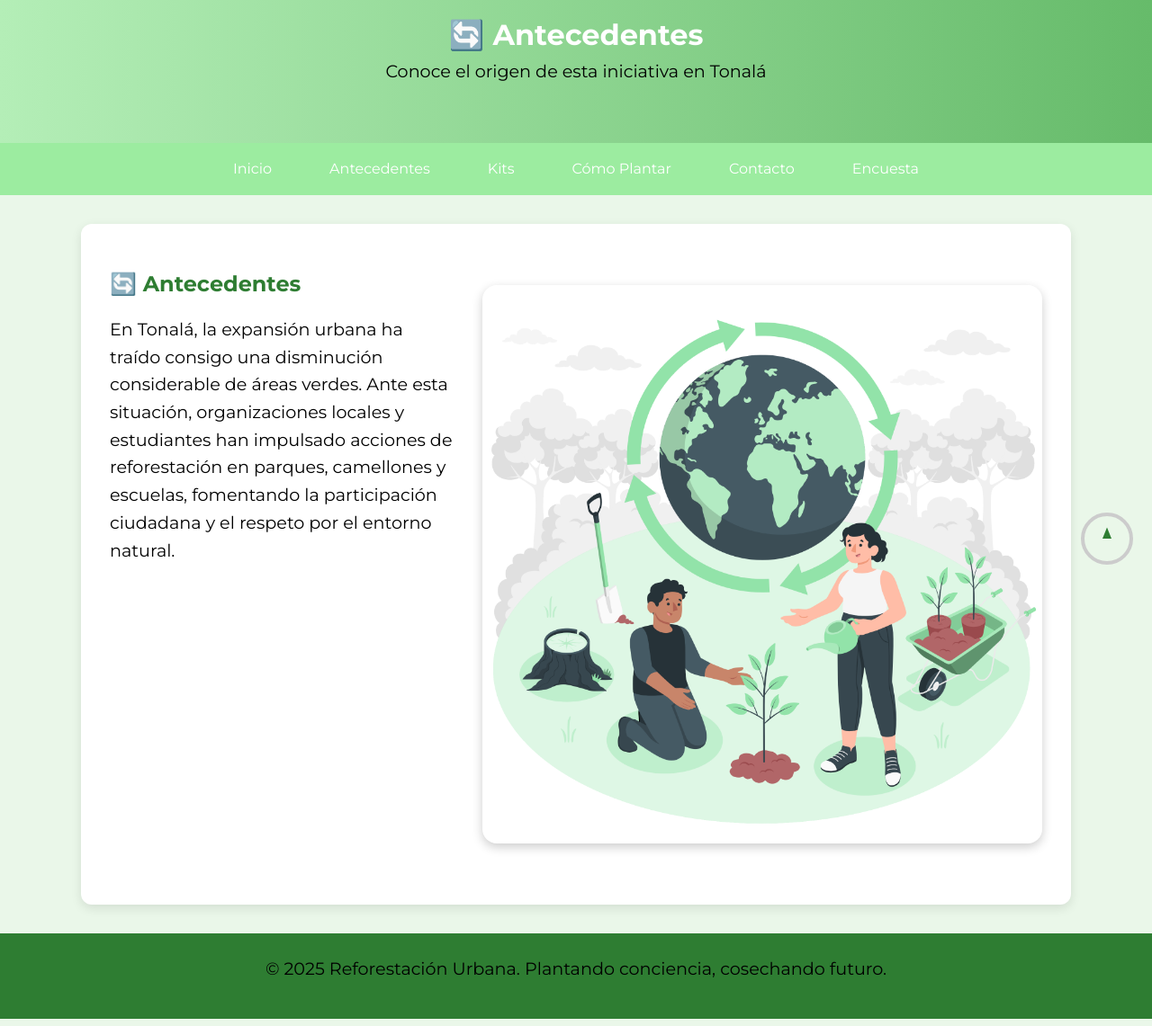
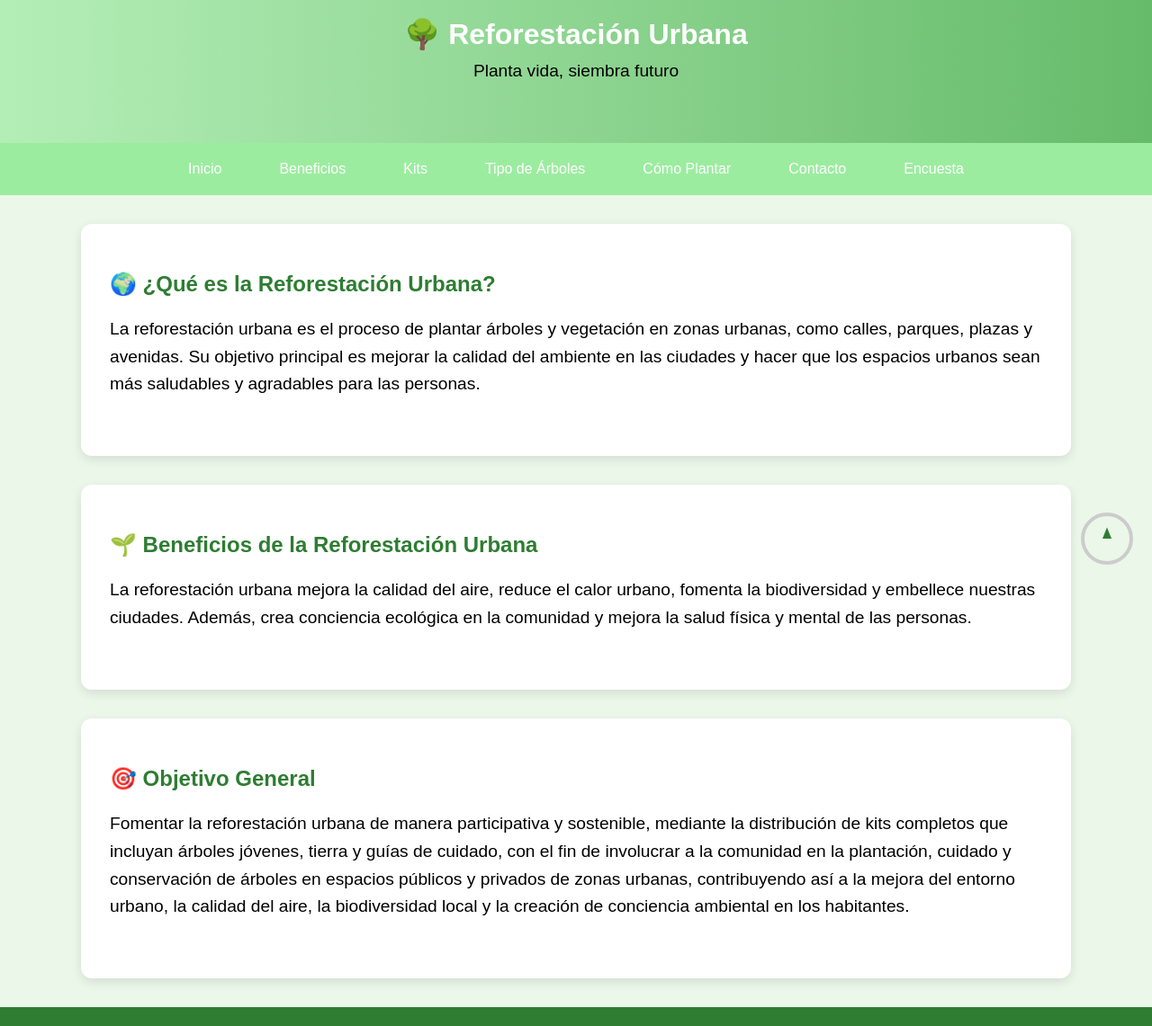
Before and after one commit to emiliano941/MedioAmbiente, a plain HTML site: page antecedentes.html in a window 1280 px wide. Shown: the part 151-1292 px from the top of the page at 90% size. Drawn offline with Linux system fonts and the light colour scheme.

Commit message:
Update antecedentes.html

```diff
--- a/antecedentes.html
+++ b/antecedentes.html
@@ -1,41 +1,51 @@
 <!DOCTYPE html>
 <html lang="es">
 <head>
-  <meta charset="UTF-8" />
-  <meta name="viewport" content="width=device-width, initial-scale=1.0"/>
-  <title>Antecedentes</title>
+  <meta charset="UTF-8">
+  <title>Inicio - Reforestación Urbana</title>
   <link rel="stylesheet" href="estilos.css">
-  <link href="https://fonts.googleapis.com/css2?family=Montserrat:wght@400;700&display=swap" rel="stylesheet">
+  <meta name="viewport" content="width=device-width, initial-scale=1.0" />
 </head>
 <body>
-
   <header>
     <img src="img/logo.png" alt="Logo Reforestación">
-  <h1>🔄 Antecedentes</h1>
-  <p>Conoce el origen de esta iniciativa en Tonalá</p>
+    <h1>🌳 Reforestación Urbana</h1>
+    <p>Planta vida, siembra futuro</p>
   </header>
 
   <nav>
-    <a href="index.html">Inicio</a>
-    <a href="antecedentes.html">Antecedentes</a>
+    <a href="index.html" class="active">Inicio</a>
+    <a href="antecedentes.html">Beneficios</a>
     <a href="kits.html">Kits</a>
+    <a href="Tipo.html">Tipo de Árboles</a>
     <a href="plantar.html">Cómo Plantar</a>
     <a href="contacto.html">Contacto</a>
     <a href="encuesta.html">Encuesta</a>
   </nav>
 
-<section class="section-flex visible">
-  <div class="section-text">
-    <h2>🔄 Antecedentes</h2>
-    <p>En Tonalá, la expansión urbana ha traído consigo una disminución considerable de áreas verdes. Ante esta situación, organizaciones locales y estudiantes han impulsado acciones de reforestación en parques, camellones y escuelas, fomentando la participación ciudadana y el respeto por el entorno natural.</p>
-  </div>
-  <img src="img/Reforest.png" alt="Reforestación Tonalá">
+  <main>
+    <!-- Secciones con animación activada -->
+    <section class="visible">
+      <h2>🌍 ¿Qué es la Reforestación Urbana?</h2>
+      <p>La reforestación urbana es el proceso de plantar árboles y vegetación en zonas urbanas, como calles, parques, plazas y avenidas. Su objetivo principal es mejorar la calidad del ambiente en las ciudades y hacer que los espacios urbanos sean más saludables y agradables para las personas.</p>
     </section>
 
+    <section class="visible">
+      <h2>🌱 Beneficios de la Reforestación Urbana</h2>
+      <p>La reforestación urbana mejora la calidad del aire, reduce el calor urbano, fomenta la biodiversidad y embellece nuestras ciudades. Además, crea conciencia ecológica en la comunidad y mejora la salud física y mental de las personas.</p>
+    </section>
+
+    <section class="visible">
+      <h2>🎯 Objetivo General</h2>
+      <p>Fomentar la reforestación urbana de manera participativa y sostenible, mediante la distribución de kits completos que incluyan árboles jóvenes, tierra y guías de cuidado, con el fin de involucrar a la comunidad en la plantación, cuidado y conservación de árboles en espacios públicos y privados de zonas urbanas, contribuyendo así a la mejora del entorno urbano, la calidad del aire, la biodiversidad local y la creación de conciencia ambiental en los habitantes.</p>
+    </section>
+  </main>
+
   <footer>
-  <p>&copy; 2025 Reforestación Urbana. Plantando conciencia, cosechando futuro.</p>
+    <p>&copy; 2025 Reforestación Urbana</p>
   </footer>
 
+  <!-- Botón de progreso de scroll -->
   <div id="scroll-progress">
     <svg viewBox="0 0 120 120">
       <circle cx="60" cy="60" r="54" stroke="#ccc" stroke-width="8" fill="none" />
@@ -46,6 +56,7 @@
     </svg>
   </div>
 
+  <!-- Script para animación + progreso scroll -->
   <script src="script.js"></script>
 </body>
 </html>
```
Lines whose indentation alone changed are shown as unchanged.
